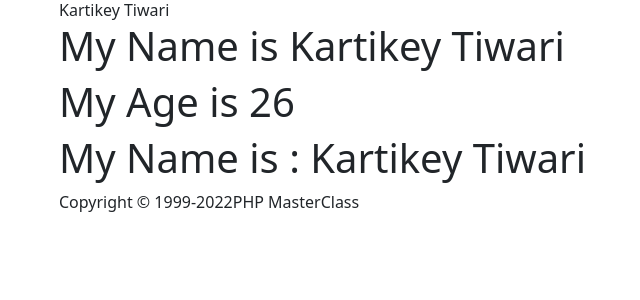
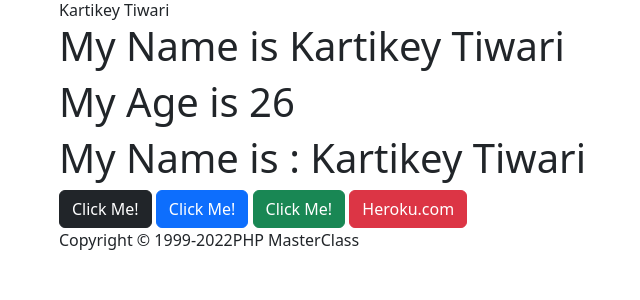
Before and after one commit to IT-COW-BOY/php_primary, a PHP site: page / in a window 1280 px wide. Shown: the part 298-598 px from the top of the page, without its empty margins (23-663 px from the left). Run offline with PHP 8.4, Linux system fonts and the light colour scheme.

Commit message:
Update index.php
Added link to Heroku

```diff
--- a/index.php
+++ b/index.php
@@ -25,6 +25,10 @@
     echo '<h1>My Age is '.$age.'</h1>';
     echo "<h1>My Name is : $name </h1>"
     ?>
+    <button type="button" class="btn btn-dark">Click Me!</button>
+    <button type="button" class="btn btn-primary">Click Me!</button>
+    <button type="button" class="btn btn-success">Click Me!</button>
+    <a href="https://www.heroku.com" target="_blank" class="btn btn-danger">Heroku.com</a>
    <?php
    require 'includes/footer.php'
    ?>
```
